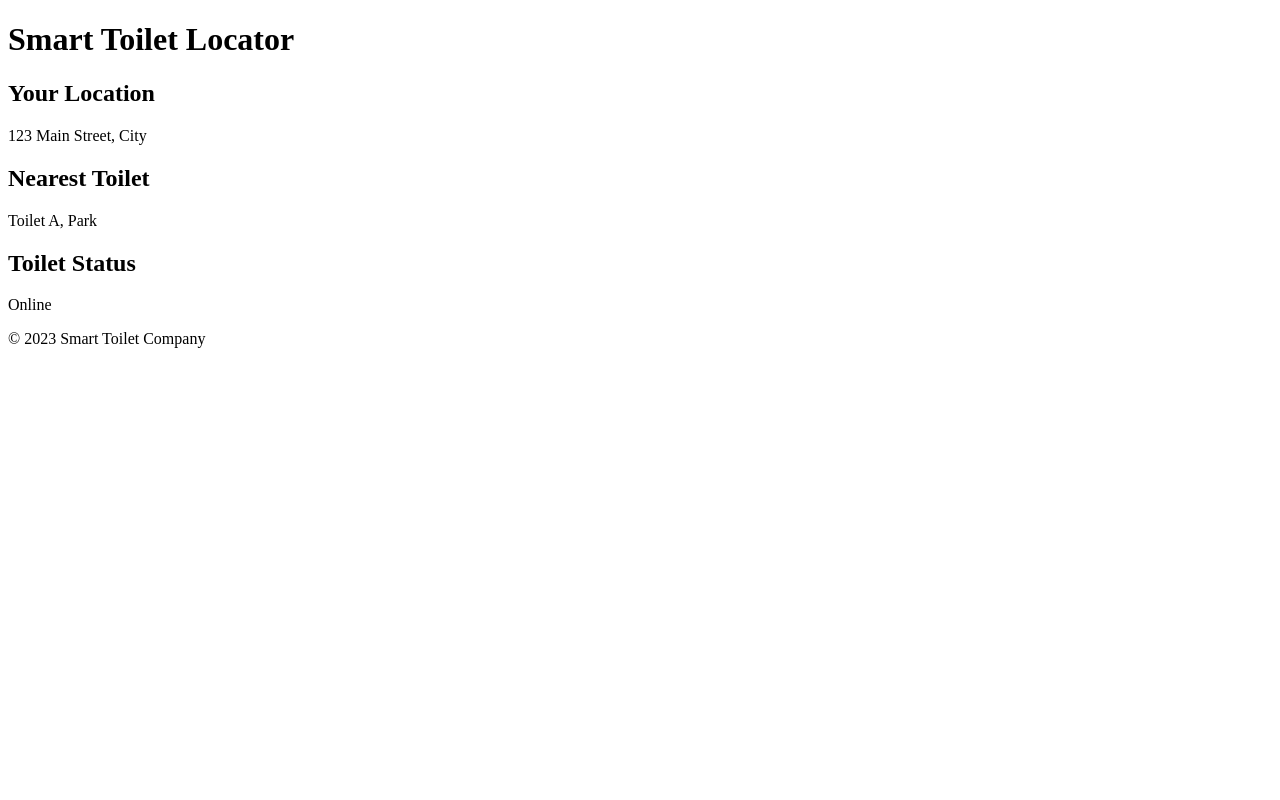
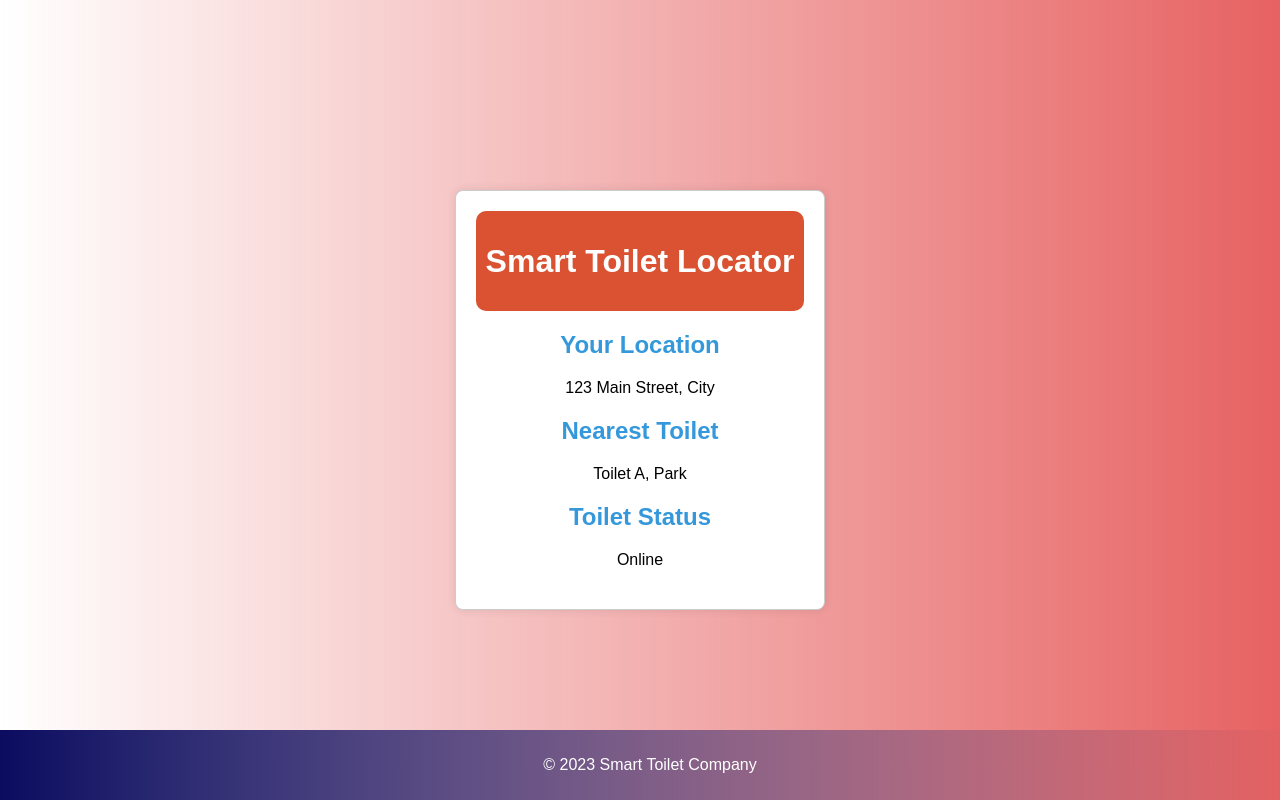
Before and after one commit to irohanrajput/testing, a plain HTML site: page site/index.html in a window 1280 px wide. Drawn offline with Linux system fonts and the light colour scheme.

Commit message:
css added

```diff
--- a/site/index.html
+++ b/site/index.html
@@ -4,9 +4,12 @@
     <meta charset="UTF-8">
     <meta name="viewport" content="width=device-width, initial-scale=1.0">
     <title>Smart Toilet Locator</title>
-    <link rel="stylesheet" href="styles.css">
+    <link rel="stylesheet" href="style.css">
 </head>
 <body>
+    <nav class="">
+
+    </nav>
     <div class="container">
         <header>
             <h1>Smart Toilet Locator</h1>
@@ -25,7 +28,7 @@
                 <p id="toiletStatus">Loading...</p>
             </section>
         </main>
-        <footer>
+        <footer class="footer">
             <p>&copy; 2023 Smart Toilet Company</p>
         </footer>
     </div>
--- a/site/style.css
+++ b/site/style.css
@@ -7,6 +7,7 @@ body {
     align-items: center;
     justify-content: center;
     height: 100vh;
+    background-image: linear-gradient(to right, rgba(187, 218, 52, 0), rgb(231, 98, 98));
 }
 
 .container {
@@ -21,10 +22,13 @@ body {
 }
 
 header {
-    background-color: #3498db;
+    background-color: #da5231;
     color: white;
     text-align: center;
     padding: 10px;
+    border-radius: 10px;
+
+
 }
 
 main {
@@ -39,13 +43,14 @@ section {
     margin-bottom: 20px;
 }
 
-footer {
-    background-color: #3498db;
+.footer {
+    background-image: linear-gradient(to left, rgba(255,0,0,0), rgb(11, 12, 95));
     color: white;
     text-align: center;
     padding: 10px;
-    position: fixed;
+    position: absolute;
     bottom: 0;
+    left: 0;
     width: 100%;
 }
 
```
